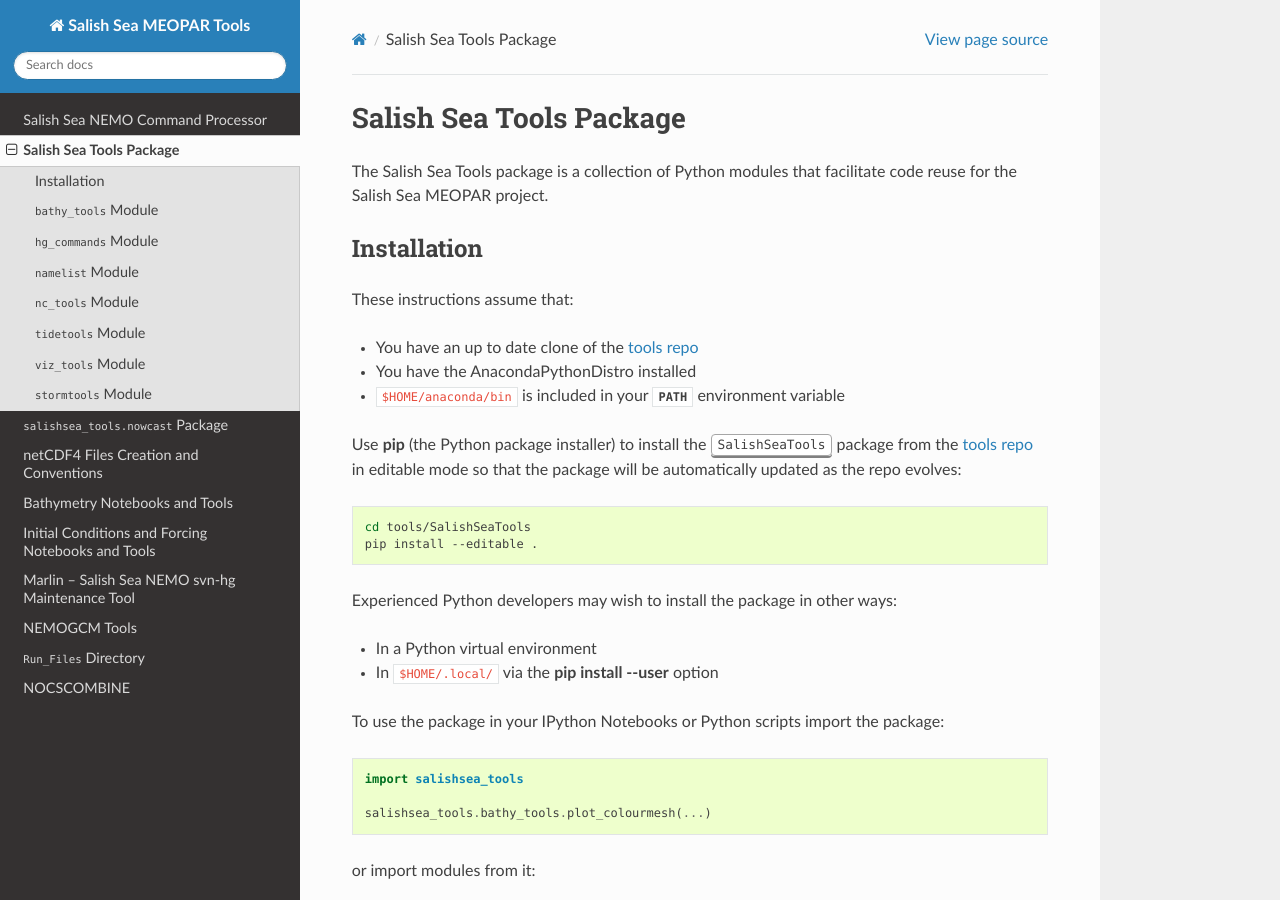
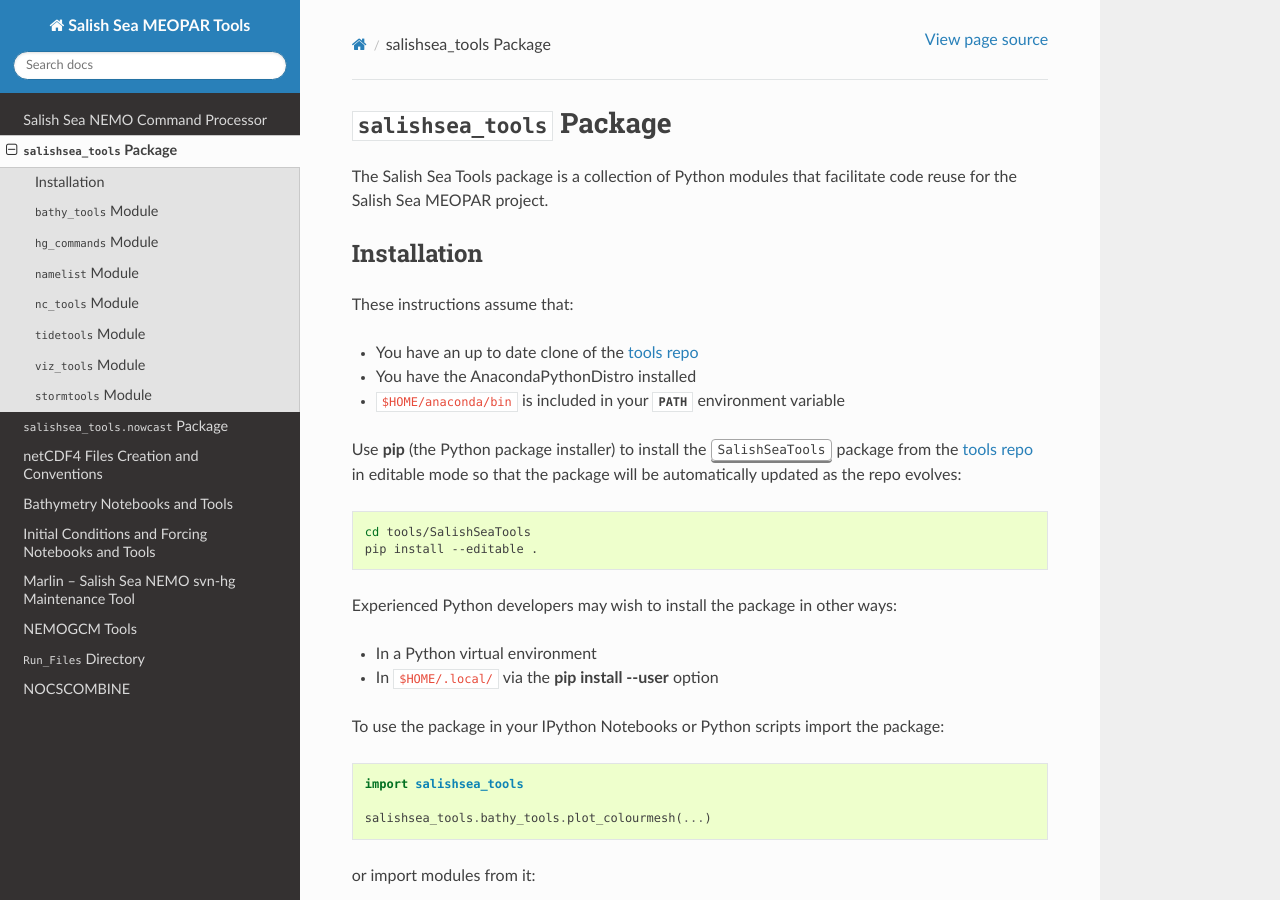
Before and after one commit to SalishSeaCast/tools, a Sphinx documentation site: the page built from docs/SalishSeaTools/salishsea-tools.rst, in a window 1280 px wide and 900 px high. Built offline with Sphinx 7.4.7 and the Read the Docs theme 2.0.0, drawn with Linux system fonts in a browser that asks for light colours.

Commit message:
Make docs section title style consistent.

```diff
--- a/docs/SalishSeaTools/salishsea-tools.rst
+++ b/docs/SalishSeaTools/salishsea-tools.rst
@@ -16,9 +16,9 @@
 
 .. _SalishSeaTools:
 
-************************
-Salish Sea Tools Package
-************************
+*********************************
+:py:mod:`salishsea_tools` Package
+*********************************
 
 The Salish Sea Tools package is a collection of Python modules that facilitate code reuse for the Salish Sea MEOPAR project.
 
```
